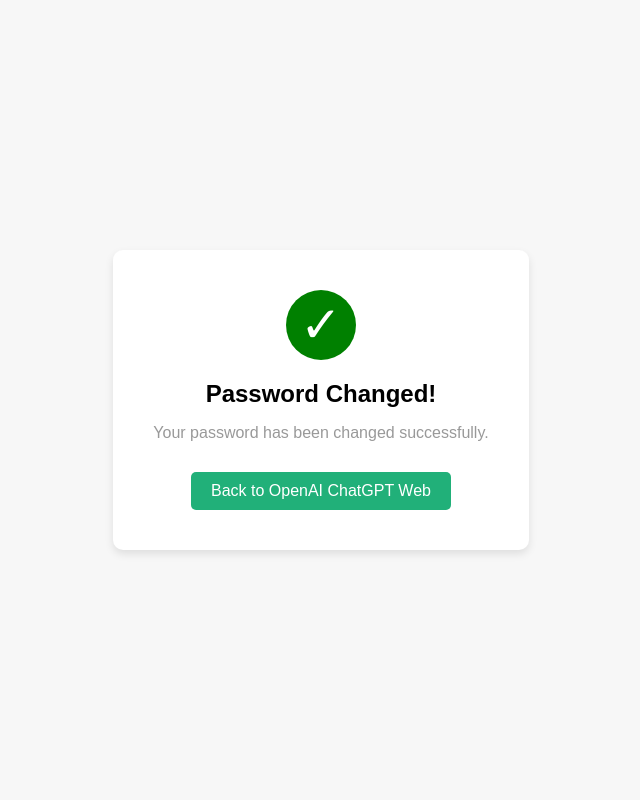
After one commit to ryanbijoy/ai-tools-website, a Django app: page /reset-password-complete/ in a window 1280 px wide. The commit adds this page. Shown: the whole page, without its empty margins (319-959 px from the left). Run offline with Django 4.2, Linux system fonts and the light colour scheme.

Commit message:
Forgot password working

```diff
--- /dev/null
+++ b/tools/templates/reset-password-done.html
@@ -0,0 +1,69 @@
+<!DOCTYPE html>
+<html lang="en">
+<head>
+    <meta charset="UTF-8">
+    <meta name="viewport" content="width=device-width, initial-scale=1.0">
+    <title>Password Changed</title>
+    <style>
+        body {
+            font-family: Arial, sans-serif;
+            display: flex;
+            justify-content: center;
+            align-items: center;
+            height: 100vh;
+            margin: 0;
+            background-color: #f7f7f7;
+        }
+        .container {
+            text-align: center;
+            background: white;
+            padding: 40px;
+            border-radius: 10px;
+            box-shadow: 0 4px 8px rgba(0, 0, 0, 0.1);
+        }
+        .icon {
+            font-size: 50px;
+            color: white;
+            background-color: green;
+            border-radius: 50%;
+            width: 70px;
+            height: 70px;
+            display: flex;
+            align-items: center;
+            justify-content: center;
+            margin: 0 auto 20px;
+        }
+        h1 {
+            font-size: 24px;
+            margin-bottom: 10px;
+        }
+        p {
+            font-size: 16px;
+            color: #999;
+            margin-bottom: 30px;
+        }
+        .button {
+            display: inline-block;
+            padding: 10px 20px;
+            font-size: 16px;
+            color: white;
+            background-color: #21b079;
+            border: none;
+            border-radius: 5px;
+            text-decoration: none;
+            cursor: pointer;
+        }
+        .button:hover {
+            background-color: #228760;
+        }
+    </style>
+</head>
+<body>
+    <div class="container">
+        <div class="icon">&#10003;</div>
+        <h1>Password Changed!</h1>
+        <p>Your password has been changed successfully.</p>
+        <a href="{% url 'home' %}" class="button">Back to OpenAI ChatGPT Web</a>
+    </div>
+</body>
+</html>
--- a/tools/urls.py
+++ b/tools/urls.py
@@ -1,15 +1,19 @@
 from django.urls import path
 from . import views
+from django.contrib.auth import views as auth_views
 
 urlpatterns = [
-    path("", views.homepage),
+    path("", views.homepage, name="home"),
     path("signup/", views.signup, name="signup"),
     path("login/", views.user_login, name="login"),
     path("tool-details/", views.submit_rating, name="tool_details"),
     path("terms-of-services/", views.terms_of_service, name="terms_of_service"),
     path("privacy-policy/", views.privacy_policy, name="privacy_policy"),
-    path('activate/(?P<uidb64>[0-9A-Za-z_\-]+)/(?P<token>[0-9A-Za-z]{1,13}-[0-9A-Za-z]{1,20})/', views.activate,
-         name='activate'),
+    path('activate/(?P<uidb64>[0-9A-Za-z_\-]+)/(?P<token>[0-9A-Za-z]{1,13}-[0-9A-Za-z]{1,20})/', views.activate, name='activate'),
     path("blog/", views.blog, name="blog"),
-
+    path("logout/", views.user_logout, name="logout"),
+    path("reset-password/", views.CustomPasswordResetView.as_view(template_name="login.html"), name="password_reset"),
+    path("reset-password-sent/", auth_views.PasswordResetDoneView.as_view(template_name="login.html"), name="password_reset_done"),
+    path("reset/<uidb64>/<token>", auth_views.PasswordResetConfirmView.as_view(template_name="password-reset.html"), name="password_reset_confirm"),
+    path("reset-password-complete/", auth_views.PasswordResetCompleteView.as_view(template_name="reset-password-done.html"), name="password_reset_complete"),
 ]
```
Also changed, not shown: tools/forms.py (+6 -1 lines), tools/templates/base.html (+45 -0 lines), tools/templates/login.html (+18 -15 lines), tools/templates/password-reset-confirm.html (deleted, +0 -63 lines), tools/templates/password-reset.html (added, +88 -0 lines), tools/views.py (+19 -9 lines), tools/templates/404.html (added), tools/templates/reset-password-email.html (renamed from tools/templates/forgot-password-email.html), tools/templates/verification-email.html (renamed from tools/templates/email-verification.html).
